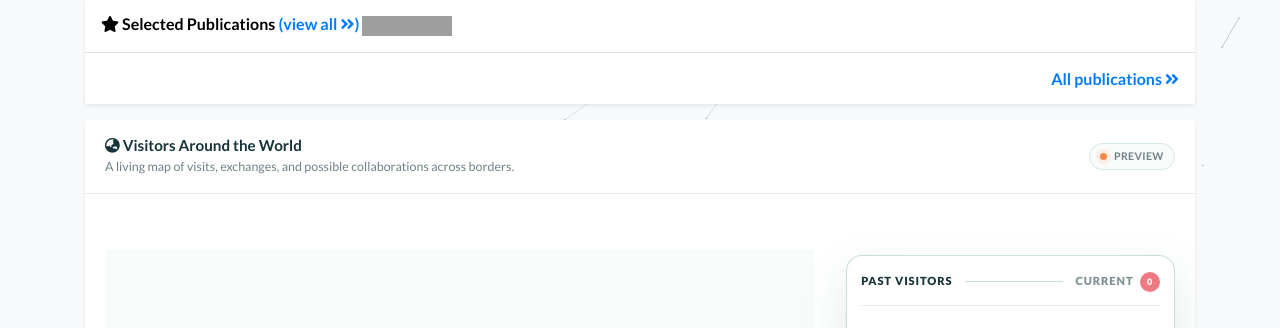
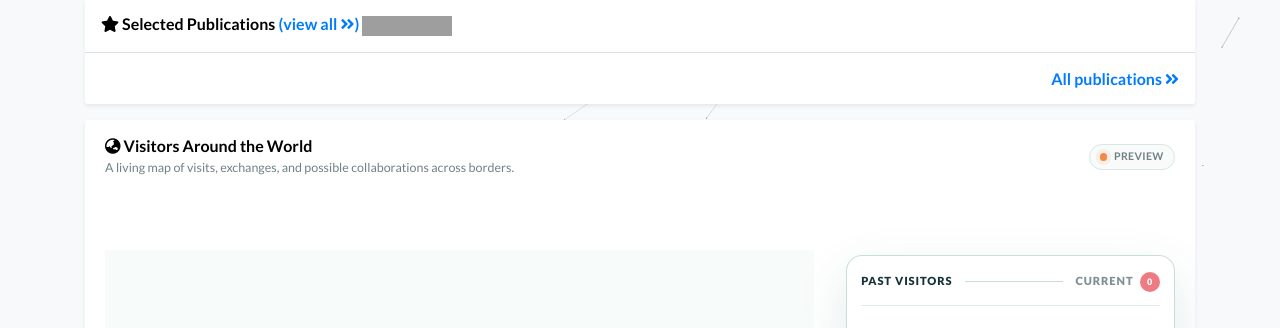
Before and after one commit to Shengxiang-Lin/Shengxiang-Lin.github.io, a Jekyll site: the page built from index.html, in a window 1280 px wide and 1400 px high, scrolled down 1229 px. Shown: the part 750-1078 px from the top of the window. Built offline with Jekyll 4.4.1, drawn with Linux system fonts in a browser that asks for light colours; a style sheet for code colours, icons or effects is not loaded; grey boxes are pictures that could not be loaded.

Commit message:
Polish visitor globe header and position

```diff
--- a/assets/css/visitor-globe.css
+++ b/assets/css/visitor-globe.css
@@ -18,11 +18,12 @@
     justify-content: space-between;
     gap: 1rem;
     padding: 1rem 1.25rem;
-    border-bottom: 1px solid #e3eceb;
+    border-bottom: 0;
 }
 
-.visitor-globe-header h6 {
-    color: var(--visitor-ink);
+.visitor-globe-header h6,
+.visitor-globe-header h6 i {
+    color: #000;
 }
 
 .visitor-globe-header p {
@@ -417,6 +418,7 @@
     .visitor-globe-canvas {
         height: 240px;
         min-height: 240px;
+        transform: translate(40px, -18px);
     }
 
     .visitor-summary-card {
@@ -444,7 +446,7 @@
 
     /* 标题与说明 */
     .visitor-globe-header h6 {
-        font-size: 0.95rem;
+        font-size: 1rem;
     }
 
     .visitor-globe-header p {
```
